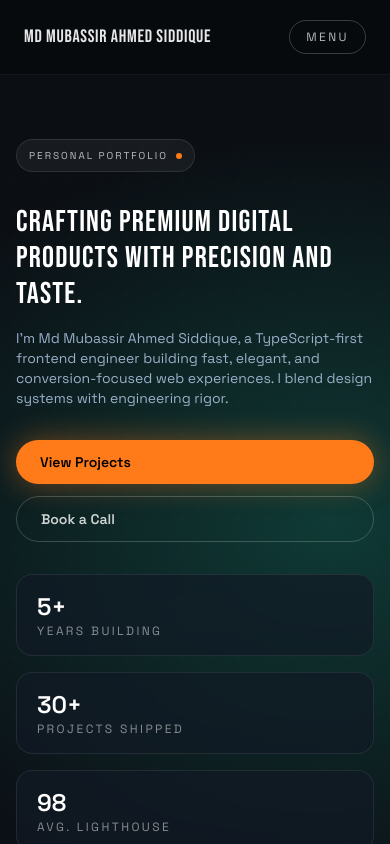
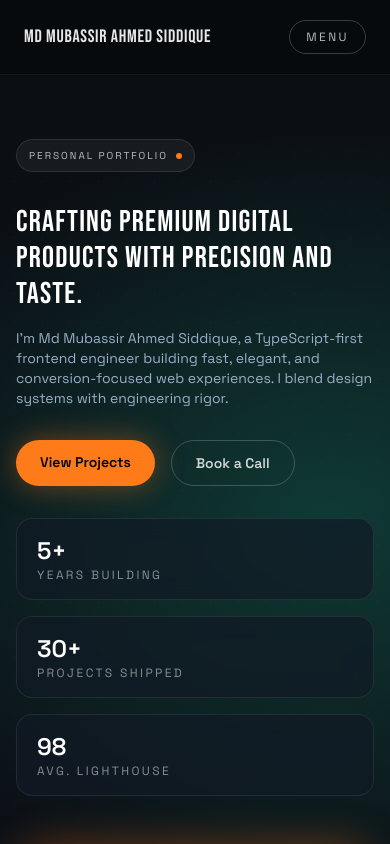
Before and after one commit to msmubassir/msmubassir.github.io, a Next.js app: page / in a window 390 px wide. Shown: the top 844 px of the page. Built offline with nearby package versions, Linux system fonts and the light colour scheme.

Commit message:
Keep hero buttons on one row

```diff
--- a/src/app/page.tsx
+++ b/src/app/page.tsx
@@ -137,16 +137,16 @@ export default function Home() {
                   experiences. I blend design systems with engineering rigor.
                 </p>
               </div>
-              <div className="flex flex-col gap-3 sm:flex-row sm:flex-wrap sm:gap-4">
+              <div className="flex flex-row flex-wrap gap-4">
                 <a
                   href="#projects"
-                  className="pulse-glow w-full rounded-full bg-[color:var(--accent)] px-6 py-3 text-sm font-semibold text-black transition hover:brightness-110 sm:w-auto"
+                  className="pulse-glow rounded-full bg-[color:var(--accent)] px-6 py-3 text-sm font-semibold text-black transition hover:brightness-110"
                 >
                   View Projects
                 </a>
                 <a
                   href="#contact"
-                  className="w-full rounded-full border border-white/20 px-6 py-3 text-sm font-semibold text-white/80 transition hover:border-white/60 hover:text-white sm:w-auto"
+                  className="rounded-full border border-white/20 px-6 py-3 text-sm font-semibold text-white/80 transition hover:border-white/60 hover:text-white"
                 >
                   Book a Call
                 </a>
```
